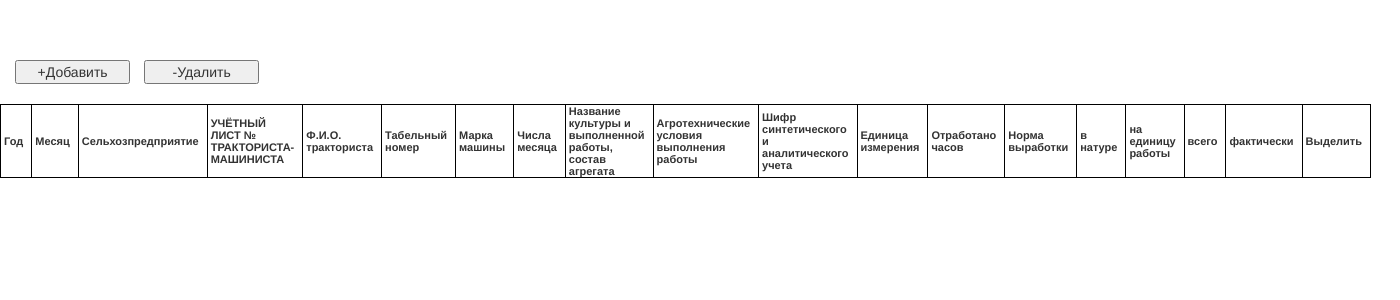
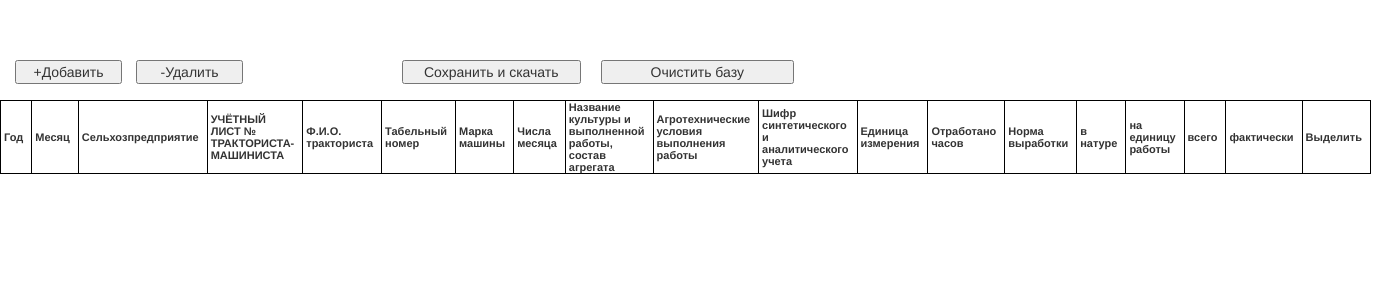
Before and after one commit to nezzo/product_list, a PHP site: page / in a window 1400 px wide. Shown: the part 46-346 px from the top of the page. Run offline with PHP 8.4, Linux system fonts and the light colour scheme; lists and menus that the app fills with data are empty.

Commit message:
20.08.2016

```diff
--- a/css/style.css
+++ b/css/style.css
@@ -20,7 +20,7 @@
 }
 .buttons {
     width: 60%;
-    margin-bottom:10px;
+    margin-bottom:40px;
 }
 button.button_new_post {
     width: 30%;
@@ -33,3 +33,12 @@
 tbody tr {
     height: 50px;
 }
+button.save_downoload {
+    width: 50%;
+    float: left;
+}
+button.delete_otchet {
+    width: 50%;
+    position: absolute;
+    right: -20px;
+}
--- a/index.php
+++ b/index.php
@@ -23,13 +23,24 @@
                 <div class="row">
                     <div class="col-md-12">
                         <div class="row">
-                            <div class="col-md-6">
+
                              <div class='buttons'>
+                                 <div class="col-md-12">
+                                     <div class="row">
+                                         <div class="col-md-6">
                                     <button class='button_new_post'>+Добавить</button>
                                     <button class='button_del_post'>-Удалить</button>
-                                    </div>
+                                         </div>
+                                         <div class="col-md-6">
+                                    <button class='save_downoload'>Сохранить и скачать</button>
+                                    <button class='delete_otchet'>Очистить базу</button>
+                                         </div>
+                                     </div>
+                                 </div>
+                             </div>
+                                <div class="col-md-12">
+                            <div class="table">
                                     <form class='form_product' action='model.php' name='table' method='POST'>
-                                        <div class="table">
                                      <table>
                                          <thead>
                                          <th>Год</th>
@@ -52,14 +63,14 @@
                                          <th>фактически</th>
                                          <th>Выделить</th>
                                          </thead>
-                                         <tbody>
-                                         </tbody>
+                                         <tbody></tbody>
 
                                      </table>
+
                                     </form>
-                        </div>
-                            </div>
-                        </div>
+                                </div>
+                                </div>
+                           </div>
                     </div>
                 </div>
             </div>
--- a/js/main.js
+++ b/js/main.js
@@ -1,5 +1,6 @@
 //@TODO надо придумать как по двойному щелчку открывать инпут,а теряя фокус выводило значение
-// возможно change  от джейквери нам подойдет
+//@TODO возможно change  от джейквери нам подойдет
+//@TODO надо разобраться с приемом данных с таблицы и  отправкой на сервер, принимаю без цыкла, смущает))
 $(document).ready(function(){
     /*
     $(".various_button_new_post,.various_button_post_select").fancybox({
@@ -27,7 +28,18 @@
                                 <td><input type="text" name="work_time"> </td><td><input type="text" name="norm_vurabotka"> </td><td><input type="text" name="v_nature"> </td><td><input type="text" name="na_edinitsu"> </td>\n\
                                 <td><input type="text" name="all"> </td><td><input type="text" name="fakt"> </td>\n\
                                 <td><input type="radio" name="delete" value="'+id+'" ></td></tr>');
-            });
+
+      /*Получаем данные с полей и отправляем  на сервер
+       * работает без цыкла но не в перемешку вроде все как надо*/
+       $('.save_downoload').click(function(){
+       var s = $("#tr_"+id+" .year").val();
+      // var d = $("#tr_"+id).val();
+       console.log(id);
+       console.log(s);
+
+   });
+
+   });
 
      /*Удаляем выбраные поля*/
    $('.button_del_post').click(function(){
@@ -36,6 +48,4 @@
      console.log(id);
    });
 
-
-
 });
--- a/nbproject/private/private.xml
+++ b/nbproject/private/private.xml
@@ -2,6 +2,10 @@
 <project-private xmlns="http://www.netbeans.org/ns/project-private/1">
     <editor-bookmarks xmlns="http://www.netbeans.org/ns/editor-bookmarks/2" lastBookmarkId="0"/>
     <open-files xmlns="http://www.netbeans.org/ns/projectui-open-files/2">
-        <group/>
+        <group>
+            <file>file:/var/www/html/product/mvc/controller/Insert_Controller.php</file>
+            <file>file:/var/www/html/product/js/main.js</file>
+            <file>file:/var/www/html/product/index.php</file>
+        </group>
     </open-files>
 </project-private>
```
